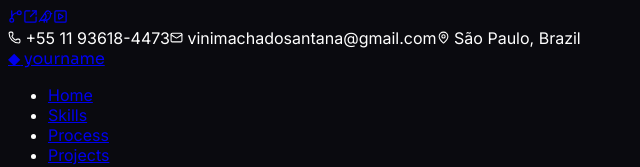
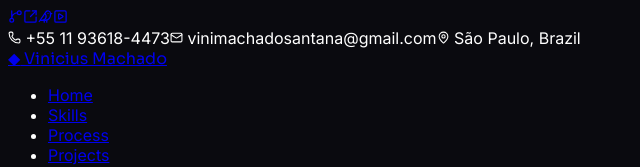
Before and after one commit to vinimachadosantana/vinimachadosantanta-portfolio, a Next.js app: page / in a window 1280 px wide. Shown: the top 167 px of the page, without its empty margins (0-640 px from the left). Built offline with nearby package versions, Linux system fonts and the light colour scheme.

Commit message:
feat: add name on navbar

```diff
--- a/src/components/Navbar.tsx
+++ b/src/components/Navbar.tsx
@@ -8,7 +8,7 @@ export default function Navbar() {
   return (
     <header className="sticky top-0 z-50 border-b border-[#22222E] bg-[#0A0A0F]/80 backdrop-blur">
       <nav className="mx-auto flex max-w-6xl items-center justify-between px-6 py-4">
-        <a href="#home" className="font-display text-lg font-bold tracking-tight"><span className="text-[#6D5EFC]">◆</span> yourname</a>
+        <a href="#home" className="font-display text-lg font-bold tracking-tight"><span className="text-[#6D5EFC]">◆</span> Vinicius Machado</a>
         <ul className="hidden items-center gap-8 text-sm text-[#9A9AB2] md:flex">
           {nav.map((item) => (<li key={item.href}><a href={item.href} className="transition-colors hover:text-white">{item.label}</a></li>))}
         </ul>
```
